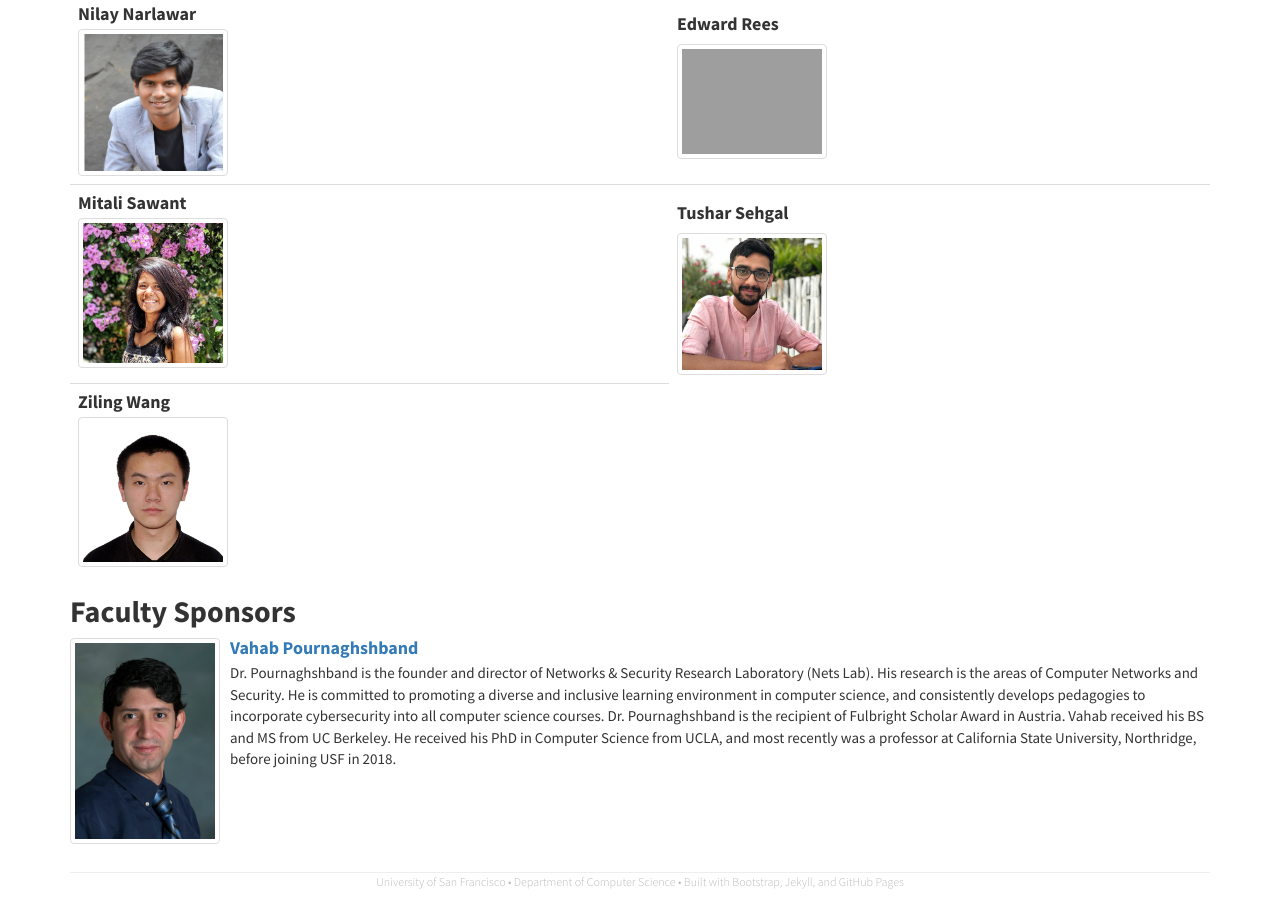
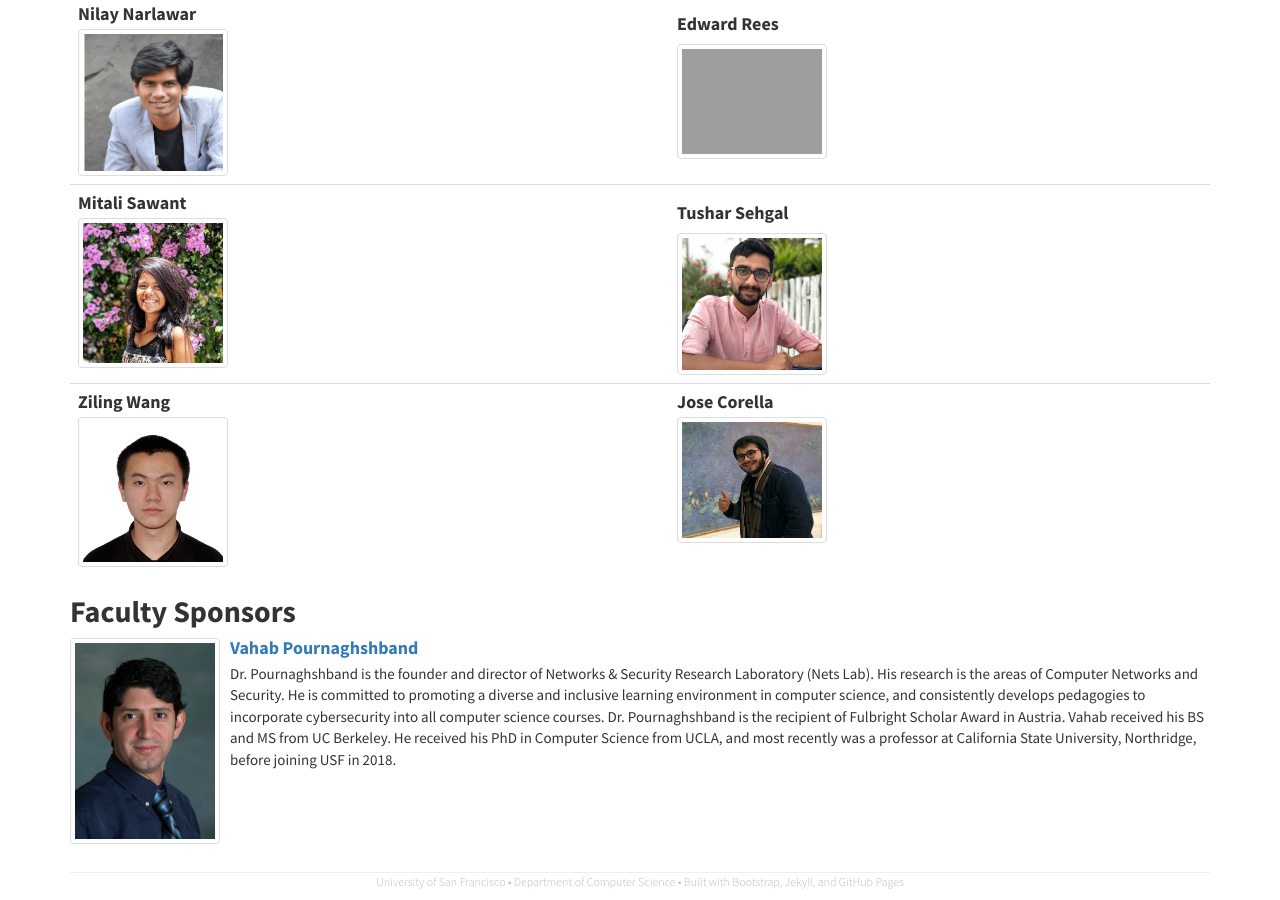
Before and after one commit to CSTutors/CSTutors.github.io, a Jekyll site: the page built from tutors/index.html, in a window 1280 px wide and 900 px high, scrolled down 789 px. Built offline with Jekyll 4.4.1, drawn with Linux system fonts in a browser that asks for light colours; nearby versions of some CDN libraries.

Commit message:
Update of tutors images

```diff
--- a/tutors/index.html
+++ b/tutors/index.html
@@ -72,6 +72,12 @@
                     <img class ="media-object img-thumbnail" width="150" src="{{ site.url }}/img/Ziling_Wang.JPG">
                 </a>
             </td>
+            <td>
+                <h4 class="media-heading">Jose Corella</h4>
+                <a class="pull-left" href="#">
+                    <img class ="media-object img-thumbnail" width="150" src="{{ site.url }}/img/Jose_Corella.jpg">
+                </a>
+            </td>
         </tr>
     </thead>
 </table>
```
Also changed, not shown: img/Jose_Corella.jpg (added).
